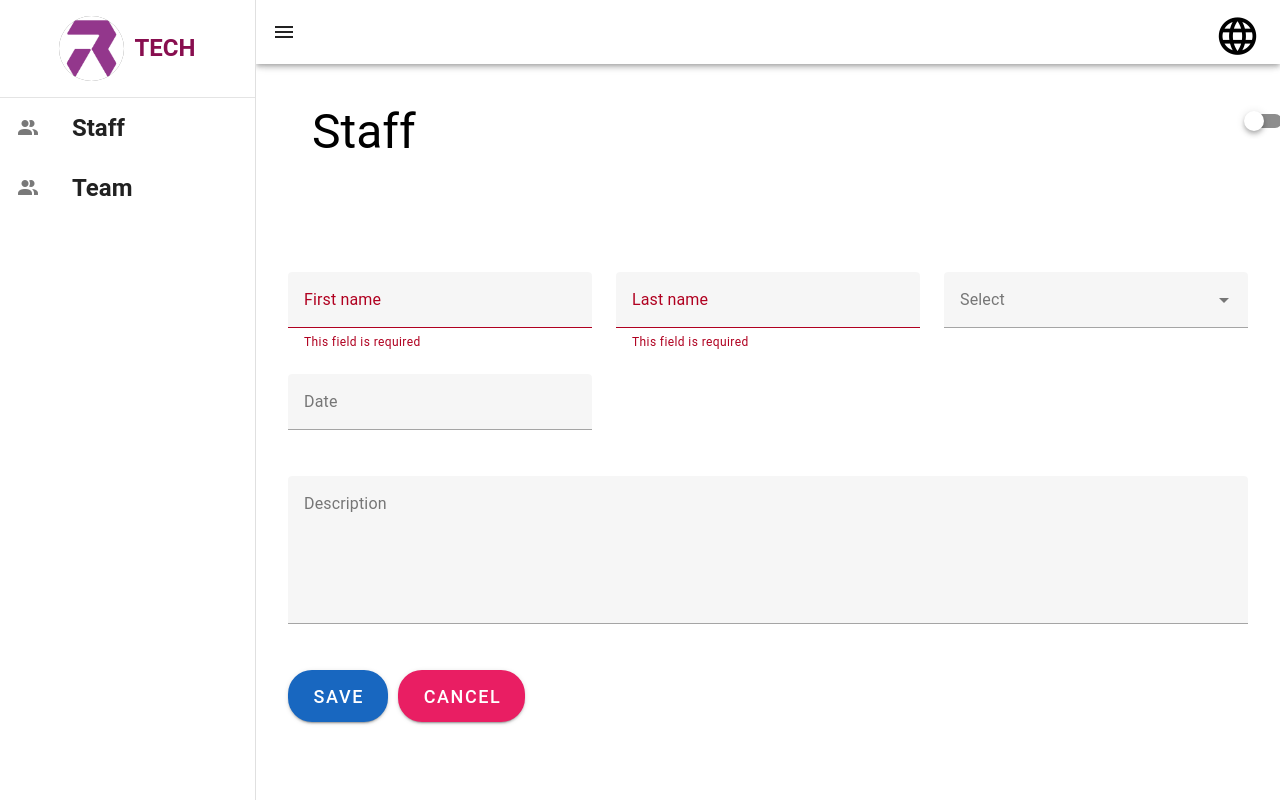
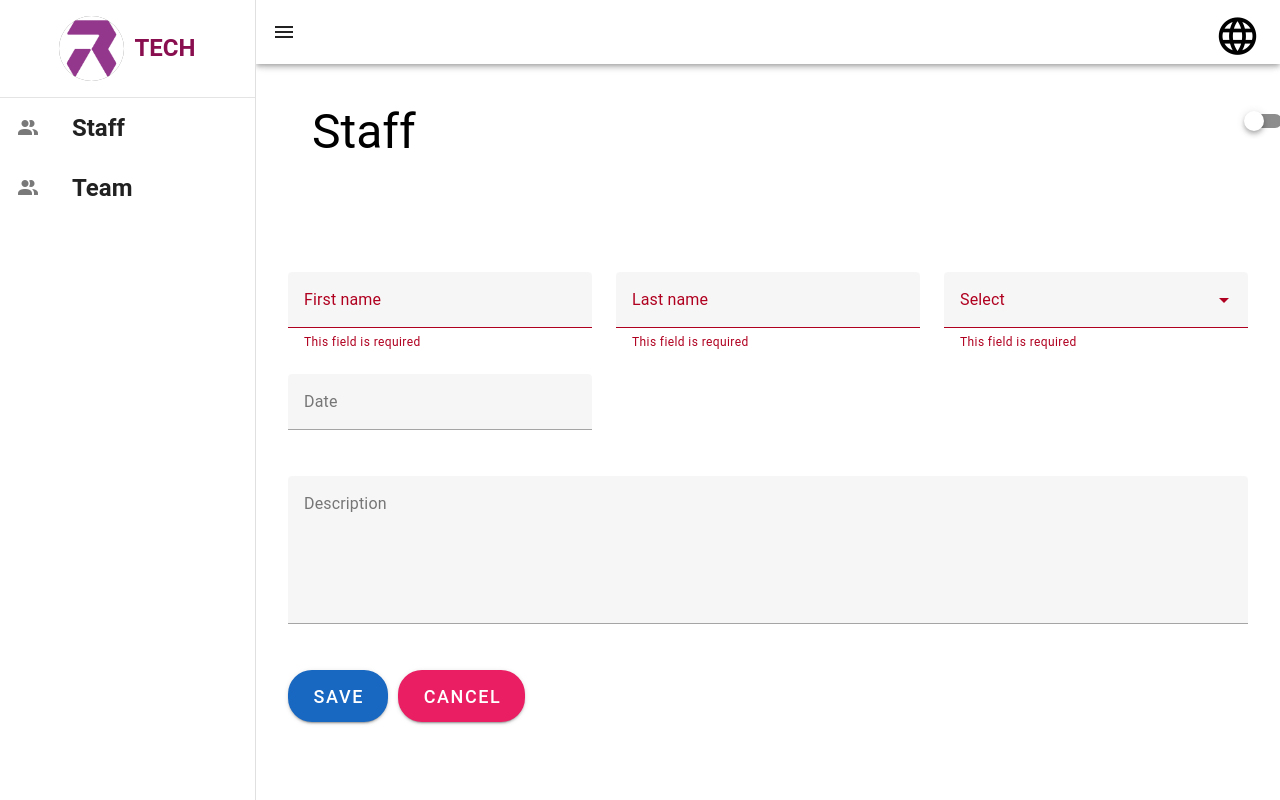
Before and after one commit to paywand007/Crud-Project, a Vue app: page /#/addEdit in a window 1280 px wide. Built offline with nearby package versions, Linux system fonts and the light colour scheme; data requests are answered from the project's data file.

Commit message:
ref some code

```diff
--- a/db.json
+++ b/db.json
@@ -6,7 +6,7 @@
       "lastName": "Spencer",
       "date": "2023-07-18T09:19:38.662Z",
       "type": "Backend",
-      "status": false,
+      "status": true,
       "description": "Id est est tempor q"
     },
     {
@@ -15,7 +15,7 @@
       "lastName": "Mcclain",
       "date": "2023-07-18T09:20:39.082Z",
       "type": "Backend",
-      "status": true,
+      "status": false,
       "description": "Beatae possimus aut"
     },
     {
@@ -47,12 +47,12 @@
     },
     {
       "id": 83,
-      "firstName": "Riley",
-      "lastName": "Velasquez",
+      "firstName": "aaa",
+      "lastName": "aaaaaaaaaa",
       "date": "2023-07-18T20:34:09.803Z",
-      "type": "Frontend",
+      "type": "Backend",
       "status": true,
-      "description": "Cum eligendi quaerat"
+      "description": "ddddddddddddd"
     },
     {
       "id": 100,
@@ -80,14 +80,33 @@
       "type": "Backend",
       "status": true,
       "description": "Non sunt aut sapient"
+    },
+    {
+      "id": 61,
+      "firstName": "Teegan",
+      "lastName": "Fischer",
+      "date": "13-May-1996",
+      "type": "Backend",
+      "status": true,
+      "description": "Ipsum saepe et volup"
+    },
+    {
+      "id": 38,
+      "firstName": "Daryl",
+      "lastName": "Miles",
+      "date": "01-Sep-1993",
+      "type": "QA ",
+      "status": false,
+      "description": "Quia voluptatem culp"
+    },
+    {
+      "id": 78,
+      "firstName": "www",
+      "lastName": "www",
+      "date": ""
     }
   ],
   "team": [
-    {
-      "id": 41,
-      "img": "https://images.pexels.com/photos/2559941/pexels-photo-2559941.jpeg?auto=compress&cs=tinysrgb&w=1260&h=750&dpr=1",
-      "type": "Scrum Master"
-    },
     {
       "id": 64,
       "img": "https://images.pexels.com/photos/2371936/pexels-photo-2371936.jpeg?auto=compress&cs=tinysrgb&w=1260&h=750&dpr=2",
@@ -101,7 +120,7 @@
     {
       "id": 8,
       "img": "https://images.pexels.com/photos/60597/dahlia-red-blossom-bloom-60597.jpeg?auto=compress&cs=tinysrgb&w=1260&h=750&dpr=2",
-      "type": "Android"
+      "type": "QA "
     },
     {
       "id": 82,
--- a/src/components/AddEdit.vue
+++ b/src/components/AddEdit.vue
@@ -24,11 +24,13 @@ const { handleSubmit, setValues, resetForm } = useForm({
       return true;
     },
     typeData(value) {
-      if (!value || !value.length) return true;
+      if (!value || !value.length > 0) {
+        return "This field is required";
+      }
       return true;
     },
     status(value) {
-      if (!value || !value.length) return true;
+      if (!value || !vaslue.length) return true;
       return true;
     },
     description(value) {
@@ -159,6 +161,7 @@ const canceleFn = () => {
         <v-col cols="12" md="4">
           <v-select
             v-model="typeData.value.value"
+            :error-messages="typeData.errorMessage.value"
             label="Select"
             :items="[
               'Frontend',
@@ -168,7 +171,6 @@ const canceleFn = () => {
               'Scrum Master',
               'UX UI ',
             ]"
-            :error-messages="typeData.errorMessage.value"
           ></v-select>
         </v-col>
       </v-row>
--- a/src/components/ShowData.vue
+++ b/src/components/ShowData.vue
@@ -109,25 +109,7 @@ import { RouterLink, useRouter, useRoute } from "vue-router";
 import { computed, onMounted, ref, watch } from "vue";
 import { useI18n } from "vue-i18n";
 import { useField } from "vee-validate";
-const { value: fName, errorMessage: ereMsgName } = useField<string>(
-  "fName",
-  "required",
-);
-const { value: lName, errorMessage: ereMsglName } = useField<string>(
-  "lName",
-  "required",
-);
-const { value: typeData, errorMessage: ereMsgType } = useField<string>(
-  "typeData",
-  "required",
-);
 
-const { value: status, errorMessage: ereMsgActive } =
-  useField<boolean>("status");
-
-const { value: description, errorMessage: ereMsgDescription } =
-  useField<string>("description");
-const { value: date, errorMessage: ereMsgDate } = useField<string>("date");
 const router = useRouter();
 
 const route = useRoute();
--- a/src/plugins/veeValidate.ts
+++ b/src/plugins/veeValidate.ts
@@ -1,5 +1,5 @@
 import { defineRule } from "vee-validate";
-import { useI18n } from "vue-i18n";
+
 import i18n from "../i18n.ts";
 
 defineRule("required", (value) => {
```
